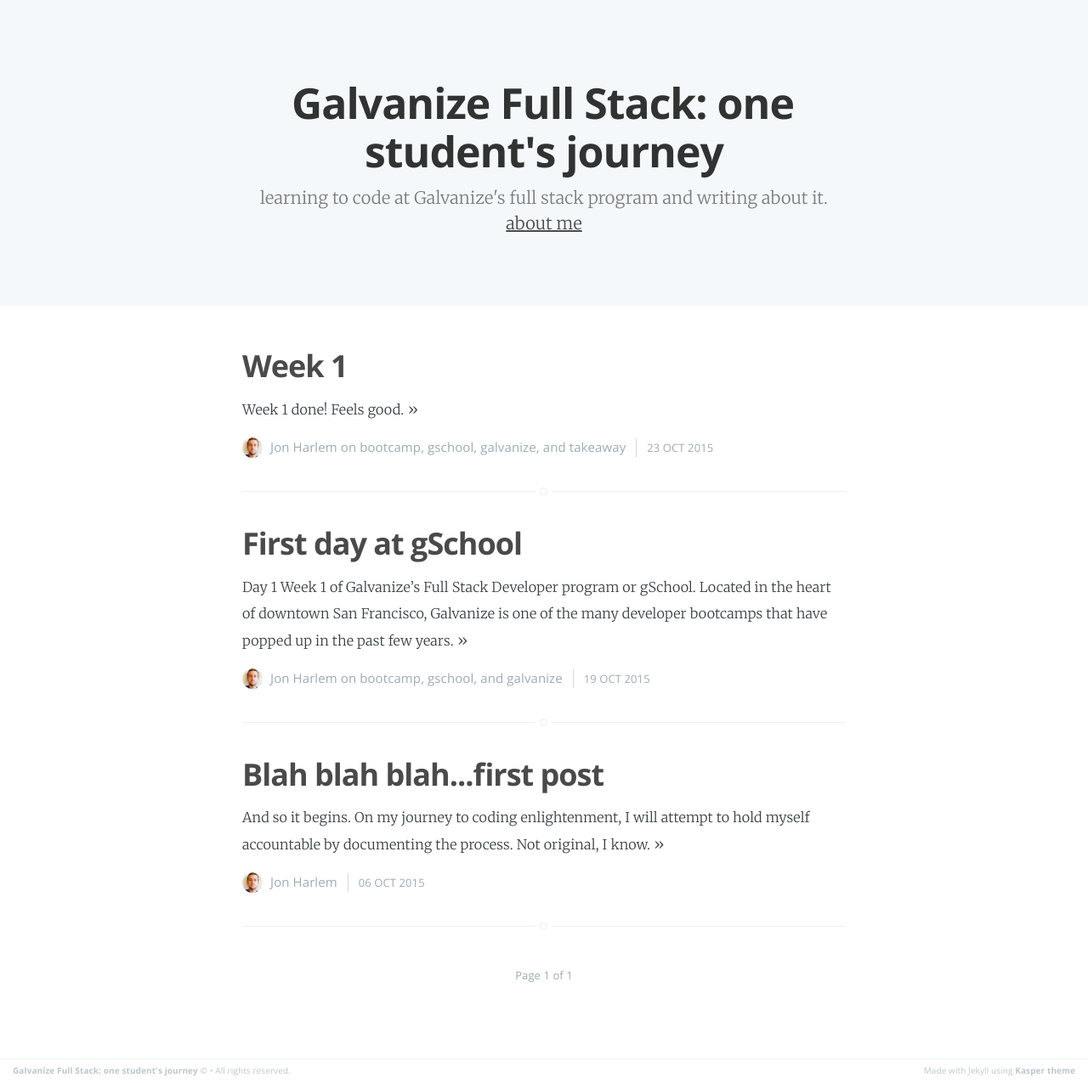
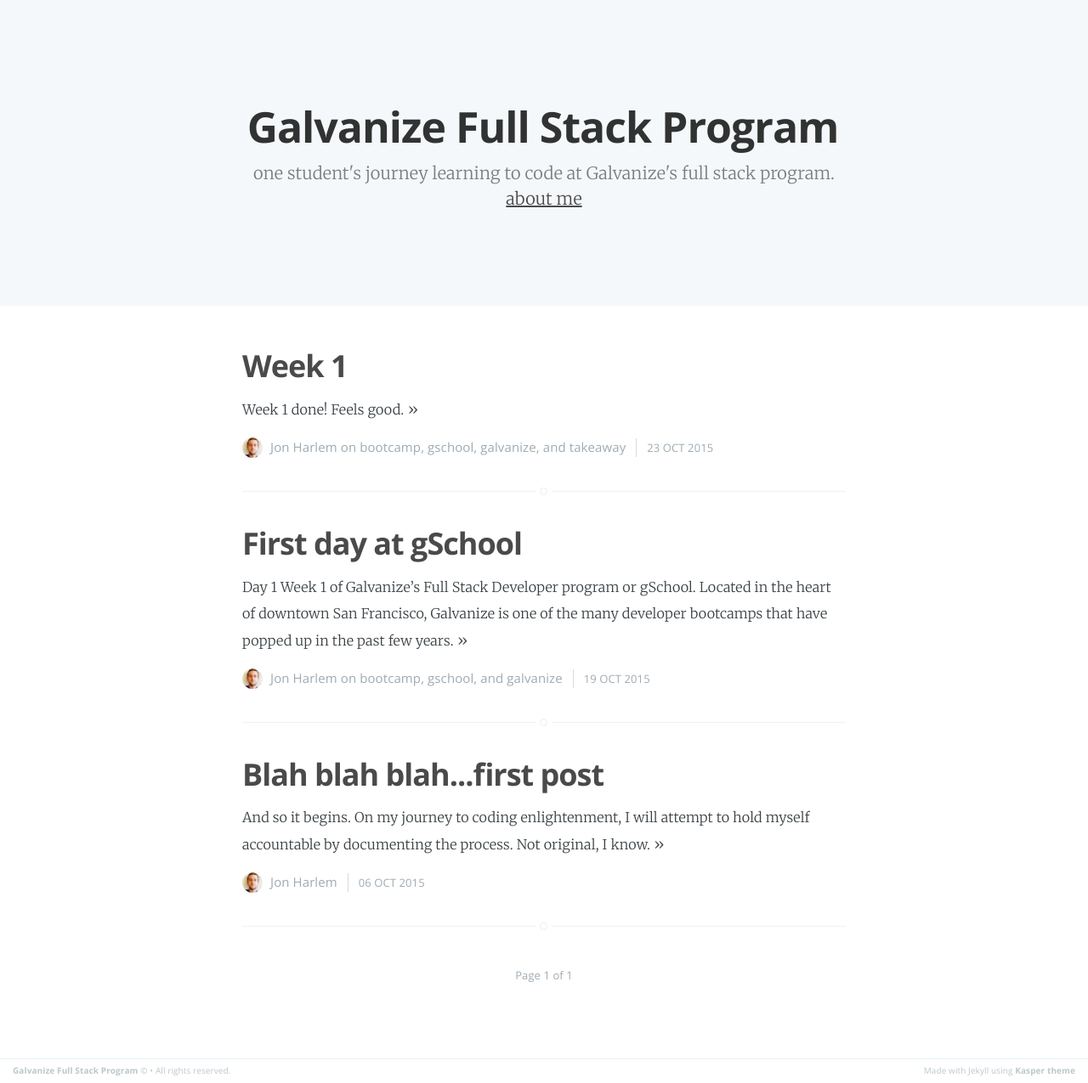
Before and after one commit to bluesyeti/bluesyeti.github.io, a Jekyll site: the page built from index.html, in a window 1280 px wide. Shown: the whole page at 85% size. Built offline with Jekyll 4.4.1, drawn with Linux system fonts in a browser that asks for light colours; Markdown is read by kramdown in place of the engine named in the settings; the list of posts is cut into pages by our own code.

Commit message:
changed sub line of title

```diff
--- a/_config.yml
+++ b/_config.yml
@@ -1,5 +1,5 @@
-name: "Galvanize Full Stack: one student's journey"
-description: "learning to code at Galvanize's full stack program and writing about it"
+name: "Galvanize Full Stack Program"
+description: "one student's journey learning to code at Galvanize's full stack program"
 meta_description: "Documenting my experience learning to code at Galvanize's full stack program"
 
 markdown: redcarpet
```
